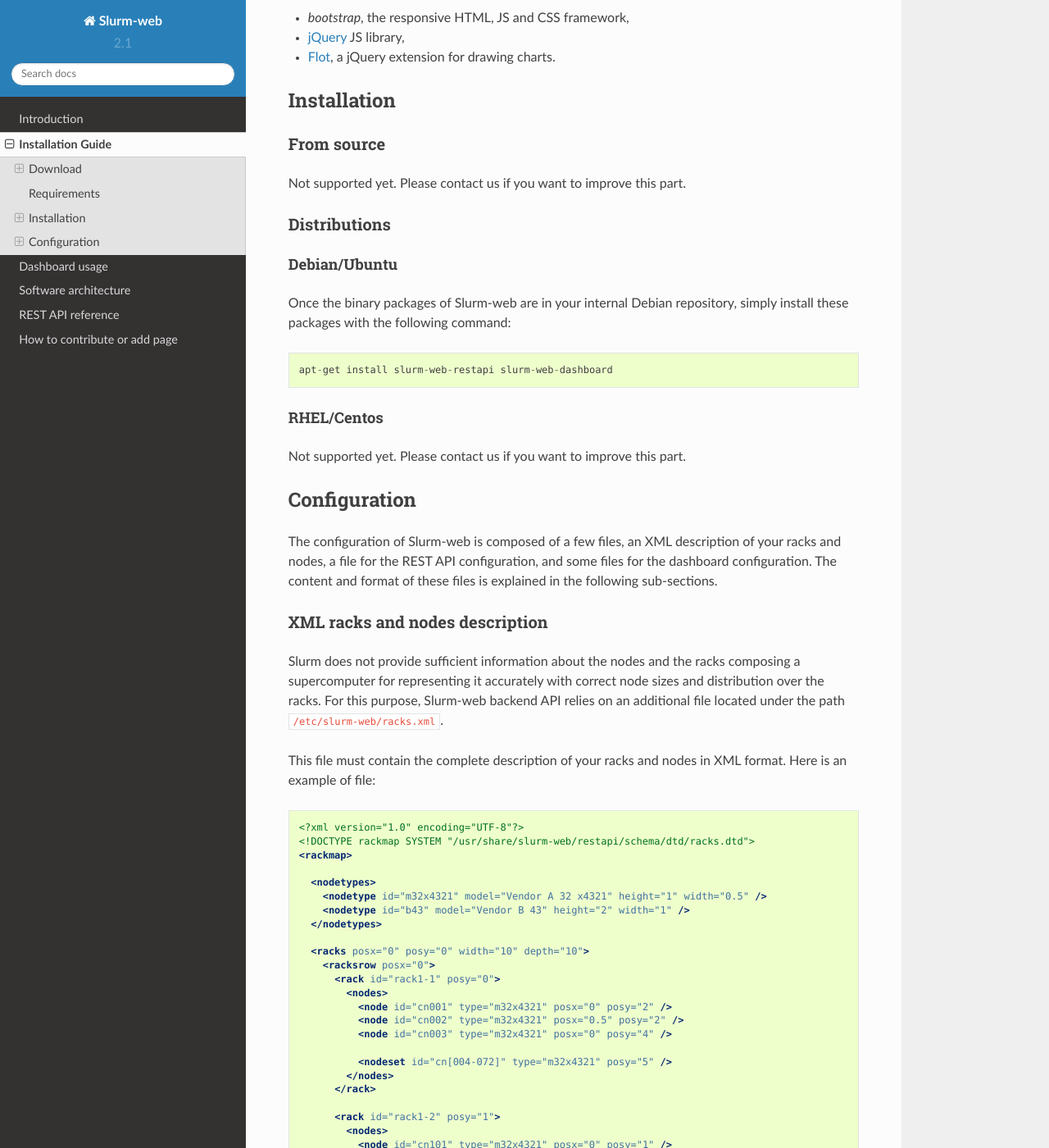
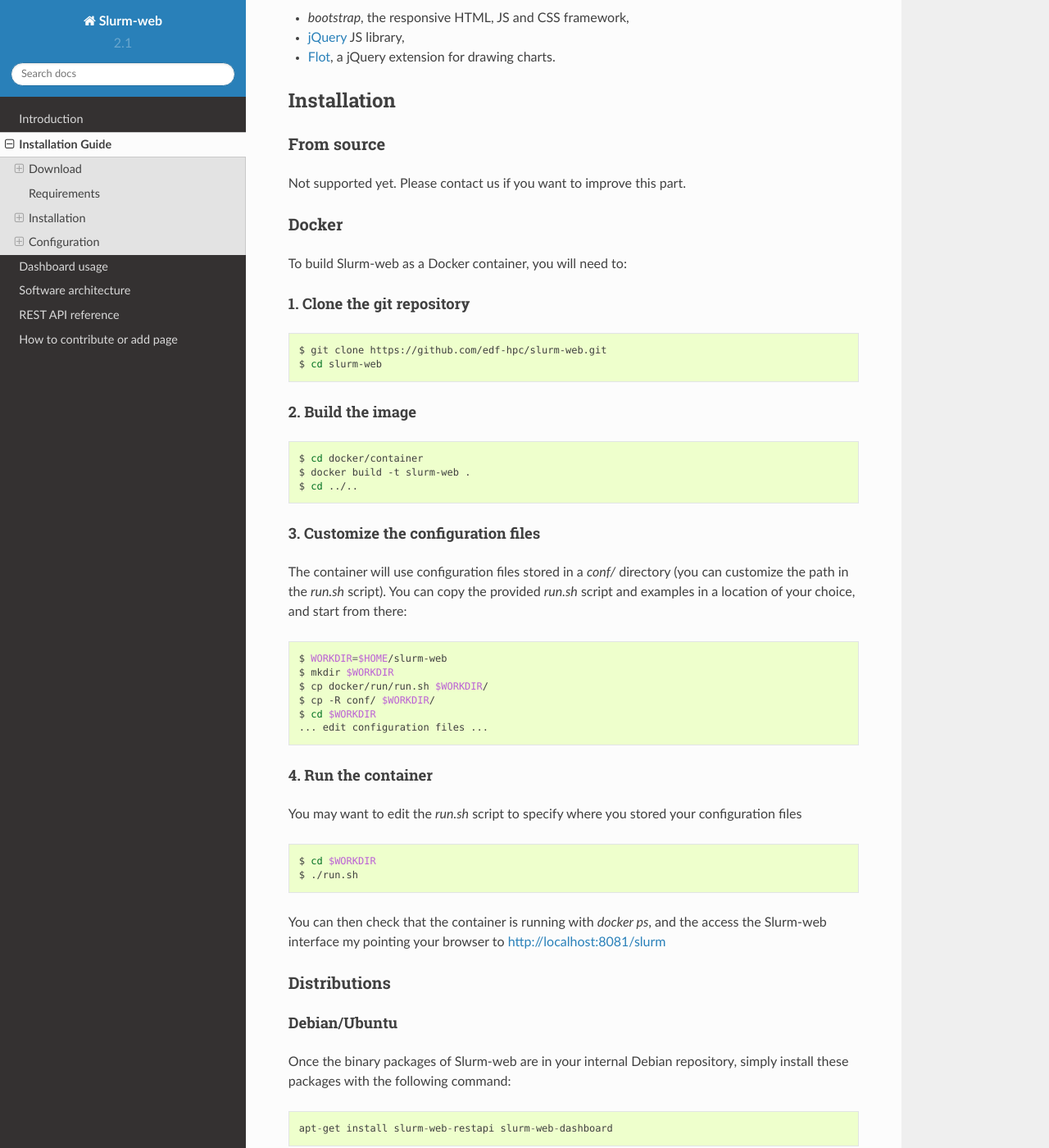
Before and after one commit to rackslab/Slurm-web, a Sphinx documentation site: the page built from doc/installation.rst, in a window 1280 px wide and 1400 px high, scrolled down 1191 px. Shown: the whole window at 82% size. Built offline with Sphinx 7.4.7 and the Read the Docs theme 2.0.0, drawn with Linux system fonts in a browser that asks for light colours.

Commit message:
Doc: add Docker instructions

```diff
--- a/doc/installation.rst
+++ b/doc/installation.rst
@@ -68,6 +68,54 @@
 ^^^^^^^^^^^
 
 Not supported yet. Please contact us if you want to improve this part.
+
+Docker
+^^^^^^
+
+To build Slurm-web as a Docker container, you will need to:
+
+1. Clone the git repository
+"""""""""""""""""""""""""""
+
+.. code-block:: bash
+
+   $ git clone https://github.com/edf-hpc/slurm-web.git
+   $ cd slurm-web
+
+2. Build the image
+""""""""""""""""""
+
+.. code-block:: bash
+
+    $ cd docker/container
+    $ docker build -t slurm-web .
+    $ cd ../..
+
+3. Customize the configuration files
+""""""""""""""""""""""""""""""""""""
+
+The container will use configuration files stored in a `conf/` directory (you can customize the path in the `run.sh` script). You can copy the provided `run.sh` script and examples in a location of your choice, and start from there:
+
+.. code-block:: bash
+
+   $ WORKDIR=$HOME/slurm-web
+   $ mkdir $WORKDIR
+   $ cp docker/run/run.sh $WORKDIR/
+   $ cp -R conf/ $WORKDIR/
+   $ cd $WORKDIR
+   ... edit configuration files ...
+
+4. Run the container
+""""""""""""""""""""
+
+You may want to edit the `run.sh` script to specify where you stored your configuration files
+
+.. code-block:: bash
+
+    $ cd $WORKDIR
+    $ ./run.sh
+
+You can then check that the container is running with `docker ps`, and the access the Slurm-web interface my pointing your browser to http://localhost:8081/slurm
 
 Distributions
 ^^^^^^^^^^^^^
```
